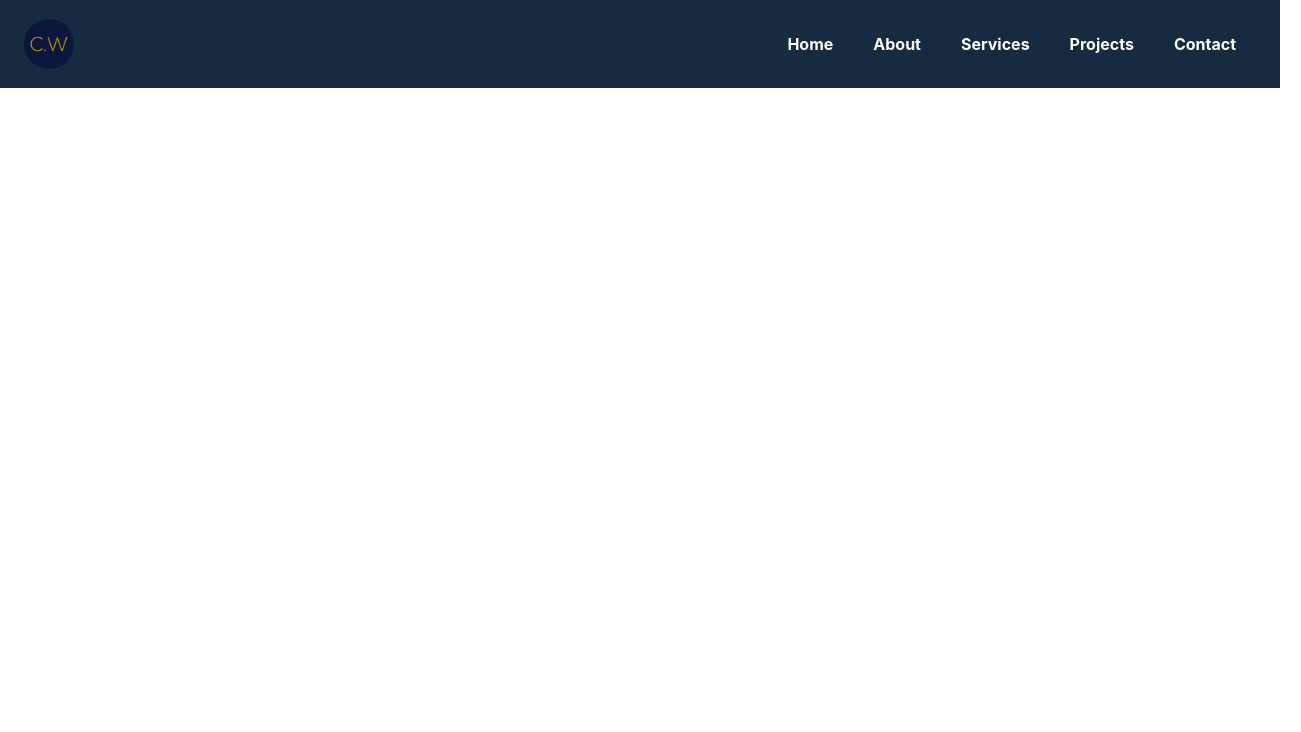
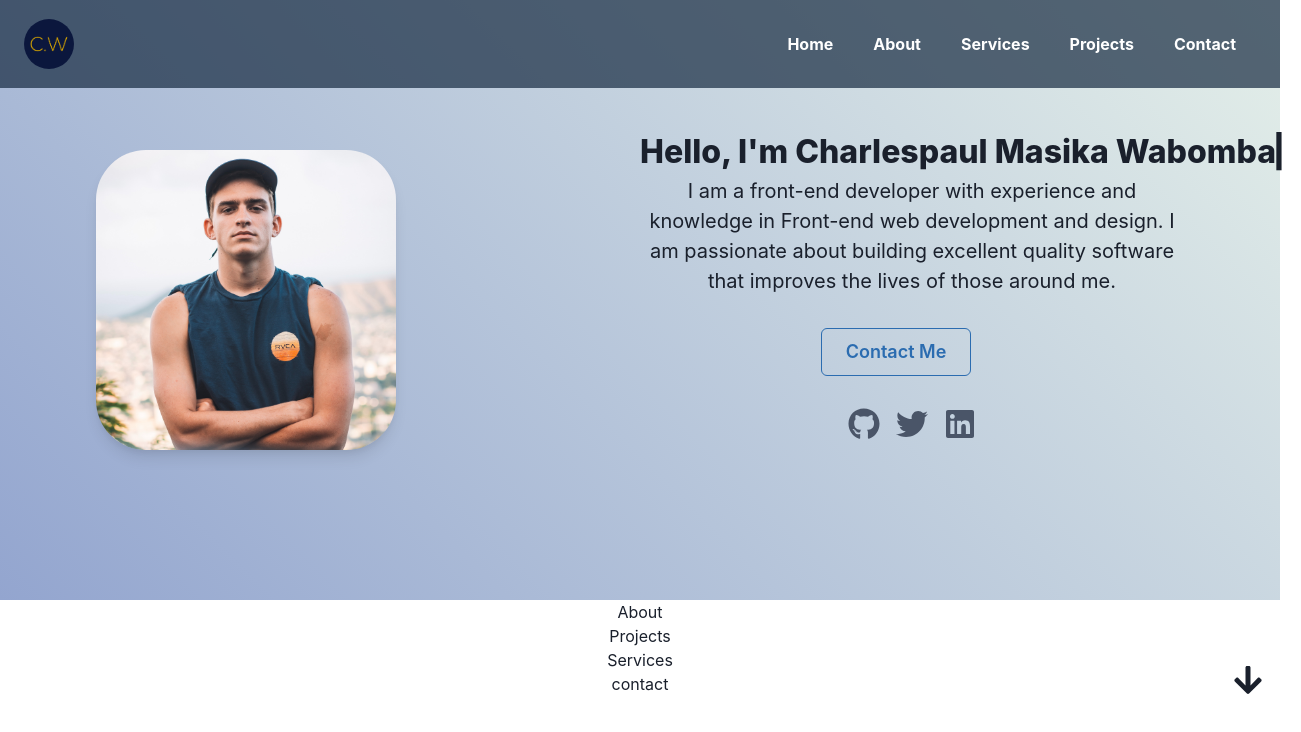
Before and after one commit to charlespaul1/portfolio, a React (Create React App) app: page / in a window 1280 px wide. Shown: the top 732 px of the page, 1301 px wide, since content can reach past the window. Built offline with nearby package versions, Linux system fonts and the light colour scheme; the HTML template or start-up script is replaced by a standard one.

Commit message:
added the home page

```diff
--- a/package.json
+++ b/package.json
@@ -13,8 +13,10 @@
     "framer-motion": "^10.12.5",
     "react": "^18.2.0",
     "react-dom": "^18.2.0",
+    "react-icons": "^4.8.0",
     "react-router-dom": "^6.11.0",
     "react-scripts": "5.0.1",
+    "react-typing-effect": "^2.0.5",
     "web-vitals": "^2.1.4"
   },
   "scripts": {
--- a/src/App.css
+++ b/src/App.css
@@ -1,38 +1,4 @@
 .App {
   text-align: center;
+  background-color:linear-gradient(45deg, #93a5cf 0%, #e4efe9 100%) ;
 }
-
-.App-logo {
-  height: 40vmin;
-  pointer-events: none;
-}
-
-@media (prefers-reduced-motion: no-preference) {
-  .App-logo {
-    animation: App-logo-spin infinite 20s linear;
-  }
-}
-
-.App-header {
-  background-color: #282c34;
-  min-height: 100vh;
-  display: flex;
-  flex-direction: column;
-  align-items: center;
-  justify-content: center;
-  font-size: calc(10px + 2vmin);
-  color: white;
-}
-
-.App-link {
-  color: #61dafb;
-}
-
-@keyframes App-logo-spin {
-  from {
-    transform: rotate(0deg);
-  }
-  to {
-    transform: rotate(360deg);
-  }
-}
--- a/src/App.js
+++ b/src/App.js
@@ -6,9 +6,11 @@ import Services from './Pages/Services';
 import Contact from './Pages/Contact';
 import Navbar from './Components/Navbar';
 import { ChakraProvider } from "@chakra-ui/react"
+import './App.css'
 
 function App() {
   return (
+    <div className="App">
     <ChakraProvider>
     <Navbar />
     <Routes>
@@ -18,10 +20,14 @@ function App() {
       <Route path="/services" element={<Services/>}/>
       <Route path="/contact" element={<Contact/>}/>
     </Routes>
+    <About />
+    <Projects />
+    <Services />
+    <Contact />
 
 
     </ChakraProvider>
-
+  </div>
   );
 }
 
--- a/src/Components/Navbar.css
+++ b/src/Components/Navbar.css
@@ -1,3 +1,5 @@
-.navbar{
-    background-color: rgba(22, 42, 64, 0.5);
+.navbar-glass{
+    backdrop-filter: blur(60px);
+    background-color: rgba(255, 255, 255, 0.9);
+    transition: background-color 0.5s ease-in-out;
 }
--- a/src/Components/Navbar.js
+++ b/src/Components/Navbar.js
@@ -27,6 +27,8 @@ const Navbar = () => {
     window.addEventListener("resize", updateIsMobile);
     return () => window.removeEventListener("resize", updateIsMobile);
   }, [])
+
+
   return (
     <Box
     position="fixed"
@@ -34,7 +36,9 @@ const Navbar = () => {
     left={0}
     right={0}
     zIndex={1}
-    bg="rgba(22, 42, 64, 1)"
+    bg="rgba(22, 42, 64, 0.7)"
+
+
  >
       <Flex
       mx='auto'
@@ -64,15 +68,21 @@ const Navbar = () => {
           top={isMobile ? "100px" : "0"}
           left={isMobile ? "0" : "auto"} zIndex={20}
           p={isMobile ? "20px" : "0"}
+          justifyContent={isMobile ? "center" : "flex-end"}
+          alignItems={isMobile ? "center" : "flex-end"}
+          backgroundColor={isMobile ? "rgba(0, 0, 0, 0.8)" : "transparent"}
+          animation={isMobile ? "1s ease-in-out 10s 2 slideInFromLeft" : "none"}
+
           >
             {links.map((link, index) => (
               <Box key={index}
               p={isMobile ? "10px" : "0"}
-              _hover={{cursor: 'pointer', color: "gold" }}
+              _hover={isMobile ? {color: 'gold'} : {color: 'gold'}}
               cursor='pointer'
               fontWeight='bold'
               padding={isMobile ? "10px" : "20px"}
-              color={isMobile ? 'black' : 'white'}
+              color={isMobile ? 'white' : 'white'}
+
 
               >
                 <a href={link.path}>{link.name}</a></Box>
--- /dev/null
+++ b/src/Components/Typing.js
@@ -0,0 +1,43 @@
+import { useState, useEffect } from "react";
+import { Text } from "@chakra-ui/react";
+
+const TypingEffect = ({ text }) => {
+  const [displayedText, setDisplayedText] = useState("");
+
+  useEffect(() => {
+    let currentIndex = 0;
+    const intervalId = setInterval(() => {
+      setDisplayedText(text.substring(0, currentIndex));
+      currentIndex++;
+      if (currentIndex > text.length) {
+        clearInterval(intervalId);
+      }
+    }, 100);
+    return () => clearInterval(intervalId);
+  }, [text]);
+
+  return (
+    <Text
+      fontSize="32px"
+      top={{ base: "auto", md: "50%" }}
+      fontWeight="extrabold"
+      textAlign="center"
+      whiteSpace="nowrap"
+      // make excess text to go to next line
+      overflow="hidden"
+      display="inline-block"
+      verticalAlign="bottom"
+      _after={{
+        content: "'|'",
+        marginLeft: "-0.1em",
+        marginRight: "0.5em",
+        animation: "typing 1s steps(1) infinite",
+      }}
+    >
+      {displayedText}
+
+    </Text>
+  );
+};
+
+export default TypingEffect;
--- a/src/Pages/Home.js
+++ b/src/Pages/Home.js
@@ -1,11 +1,115 @@
-import React from 'react'
+import React from "react";
+import {
+  Box,
+  Button,
+  Flex,
+  Image,
+  Link,
+  Text,
+} from "@chakra-ui/react";
+import { FaArrowDown, FaGithub, FaTwitter, FaLinkedin } from "react-icons/fa";
+import pic from "../assets/pic.jpg";
+import TypingEffect from "../Components/Typing";
 
 const Home = () => {
   return (
-    <div>
-      <h1>Home</h1>
-    </div>
-  )
-}
+    <Flex
+      direction={{ base: "column", md: "row" }}
+      align="center"
+      justify="space-between"
+      px={{ base: 8, md: 24 }}
+      py={{ base: 16, md: 32 }}
+      minH="400px"
+      background={{ base: "linear-gradient(45deg, #93a5cf 0%, #e4efe9 100%)", md: "linear-gradient(45deg, #93a5cf 0%, #e4efe9 100%)" }}
+    >
+      {/* Left Side */}
+      <Box w={{ base: "full", md: "50%" }}
 
-export default Home
+      >
+        <Image
+          src={pic}
+          alt="Profile"
+          objectFit="cover"
+          boxShadow="lg"
+          h={{ base: "200px", md: "300px" }}
+          borderRadius='50px'
+          w={{ base: "200px", md: "300px" }}
+          marginTop='0'
+          marginLeft='0'
+          marginBottom='0'
+        />
+      </Box>
+
+      {/* Right Side */}
+      <Box w={{ base: "full", md: "50%" }} textAlign={{ base: "center", md: "center" }}
+      fontSize={{base: 'sm', md:'xl'}}
+      marginBottom='0'
+      >
+
+        <TypingEffect text="Hello, I'm Charlespaul Masika Wabomba" />
+
+        <Text   fontSize="xl" mb={8}>
+          I am a front-end developer with experience and knowledge in Front-end web development and design. I am passionate about
+          building excellent quality software that improves the lives of those around me.
+
+        </Text>
+        <Button
+          colorScheme="blue"
+          size="lg"
+          as={Link}
+          textDecor="none"
+          href="/contact"
+          mb={{ base: 8, md: 0 }}
+          mr={{ base: 0, md: 8 }}
+          variant= 'outline'
+          _hover={{ bg: '#3333'  ,textDecor:'none'}}
+          _active={{
+            bg: '#dddfe2',
+            transform: 'scale(0.98)',
+            borderColor: '#bec3c9',
+          }}
+        >
+          Contact Me
+        </Button>
+        <Flex align="center"
+        justifyContent='center'
+        padding={8}
+         >
+          <Link href="https://github.com/charlespaul1" isExternal mr={4}>
+            <Box as={FaGithub} size="32px" color="gray.600" hoverColor='green' />
+          </Link>
+          <Link href="https://twitter.com/Masikawabomba" isExternal mr={4}>
+            <Box as={FaTwitter} size="32px" color="gray.600" hoverColor='' />
+          </Link>
+          <Link href="https://linkedin.com/in/charlespaul-wabomba-35b47522b/" isExternal>
+            <Box as={FaLinkedin} size="32px" color="gray.600" />
+          </Link>
+        </Flex>
+      </Box>
+
+      {/* Scroll Down Icon */}
+      <Box
+        as={FaArrowDown}
+        size="32px"
+        color="linear-gradient(to top, #09203f 0%, #537895 100%)"
+        position="absolute"
+         bottom={0}
+        right="0"
+        marginTop="0"
+        // animation to make it shake up and down
+        animation="shake 1s infinite"
+        transform="translateX(-50%)"
+        cursor="pointer"
+        display={{ base: "block", md: "block" }}
+        onClick={() => {
+          window.scrollTo({
+            top: window.innerHeight,
+            behavior: "smooth",
+          });
+        }}
+      />
+    </Flex>
+  );
+};
+
+export default Home;
```
Also changed, not shown: src/Components/Typing.css (added), src/assets/pic.jpg (added), 1 other file (tests, documents, lock files or other folders).
